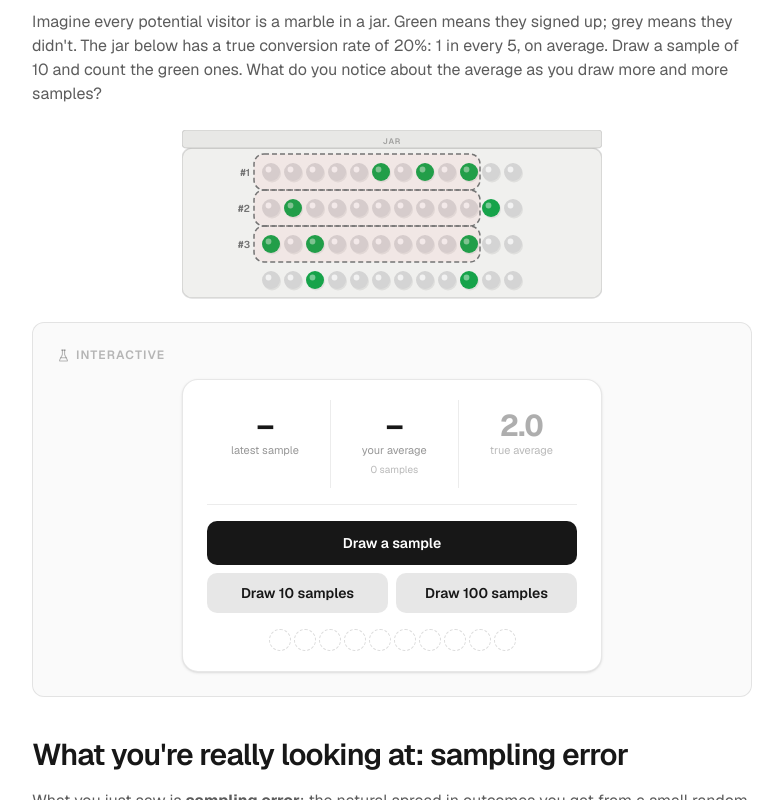
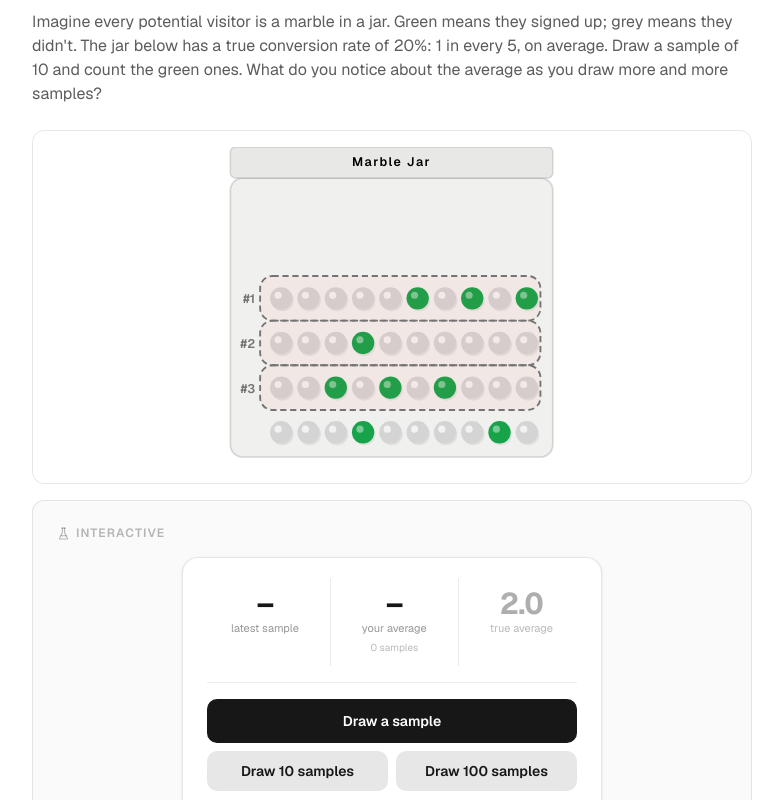
Before and after one commit to codedebugrepeat/ab-test-guide, a Next.js app: page /why-small-samples-lie in a window 1280 px wide. Shown: the part 900-1700 px from the top of the page, without its empty margins (120-903 px from the left). Built offline with nearby package versions, Linux system fonts and the light colour scheme.

Commit message:
Visual improvements to marble jar illustration

```diff
--- a/components/tutorial/illustrations/jar-illustration.tsx
+++ b/components/tutorial/illustrations/jar-illustration.tsx
@@ -5,16 +5,17 @@
 
 import { P } from "../constants/sampling-constants";
 
-export const WJAR_W = 420;
-const WJAR_H = 168;
-const WJAR_RIM = 18;
+export const WJAR_W = 260;
+const WJAR_H = 250;
+const WJAR_RIM = 25;
 const WMR = 9;
 const WMGAP = 4;
 const WMSTEP = WMR * 2 + WMGAP;
-const WCOLS = 12;
+const WCOLS = 10;
 const WROWS = 4;
-const WSTART_X = (WJAR_W - (WCOLS * WMSTEP - WMGAP)) / 2;
-const WROW_YS = [42, 78, 114, 150];
+const WSTART_X = (WJAR_W - (WCOLS * WMSTEP - WMGAP)) / 2 + 10;
+const WROW_YS = [122, 158, 194, 230];
+//const WROW_YS = [42, 78, 114, 150];
 
 // Oval circles cols 0–9 of each row
 const WOVAL_COLS = 10;
@@ -44,11 +45,13 @@ const WIDE_MARBLES = generateWideMarbles();
 
 export function JarIllustration() {
   return (
+    <div className="w-full rounded-xl border border-foreground/10 px-3 py-4">
+      <div className="mx-auto w-4/5">
+        <div className="relative w-full" style={{ height: "clamp(220px, 45vw, 320px)" }}>
           <svg
-      width={WJAR_W}
-      height={WJAR_H + 8}
             viewBox={`0 0 ${WJAR_W} ${WJAR_H + 8}`}
-      style={{ display: "block" }}
+            className="absolute inset-0 h-full w-full"
+            preserveAspectRatio="xMidYMid meet"
             aria-hidden="true"
           >
             <defs>
@@ -87,14 +90,14 @@ export function JarIllustration() {
             />
             <text
               x={WJAR_W / 2}
-        y={WJAR_RIM - 4}
+              y={WJAR_RIM - 10}
               textAnchor="middle"
-        fontSize="8"
-        fill="rgba(23,23,23,0.35)"
+              fontSize="10"
+              fill="rgba(0, 0, 0, 1)"
               fontWeight="600"
               letterSpacing="0.12em"
             >
-                JAR
+              Marble Jar
             </text>
 
             {/* Marbles */}
@@ -107,7 +110,9 @@ export function JarIllustration() {
                     <circle cx={cx + 1} cy={cy + 1.5} r={WMR} fill="rgba(0,0,0,0.07)" />
                     <circle cx={cx} cy={cy} r={WMR} fill={m.green ? "#16a34a" : "#d4d4d4"} />
                     <circle
-                                cx={cx - 2.5} cy={cy - 2.5} r={WMR * 0.32}
+                      cx={cx - 2.5}
+                      cy={cy - 2.5}
+                      r={WMR * 0.32}
                       fill={m.green ? "rgba(255,255,255,0.42)" : "rgba(255,255,255,0.7)"}
                     />
                   </g>
@@ -121,15 +126,23 @@ export function JarIllustration() {
               return (
                 <g key={ri}>
                   <rect
-                            x={WSTART_X - 8} y={cy - WOVAL_RY}
-                            width={WOVAL_W} height={WOVAL_RY * 2}
+                    x={WSTART_X - 8}
+                    y={cy - WOVAL_RY}
+                    width={WOVAL_W}
+                    height={WOVAL_RY * 2}
                     rx={10}
                     fill="rgba(239,68,68,0.05)"
-                            stroke="#747474" strokeWidth="1.5" strokeDasharray="5 3"
+                    stroke="#747474"
+                    strokeWidth="1.5"
+                    strokeDasharray="5 3"
                   />
                   <text
-                            x={WSTART_X - 12} y={cy + 4} textAnchor="end"
-                            fontSize="10" fill="#747474" fontWeight="600"
+                    x={WSTART_X - 12}
+                    y={cy + 4}
+                    textAnchor="end"
+                    fontSize="10"
+                    fill="#747474"
+                    fontWeight="600"
                   >
                     #{ri + 1}
                   </text>
@@ -137,5 +150,8 @@ export function JarIllustration() {
               );
             })}
           </svg>
+        </div>
+      </div>
+    </div>
   );
 }
```
Lines whose indentation alone changed are shown as unchanged.
